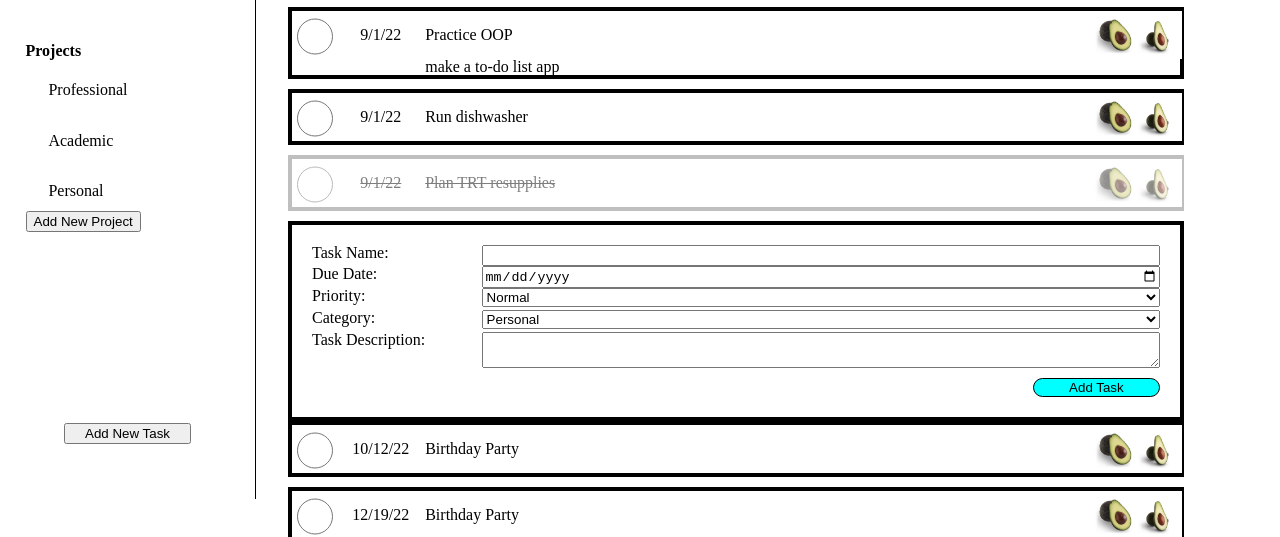
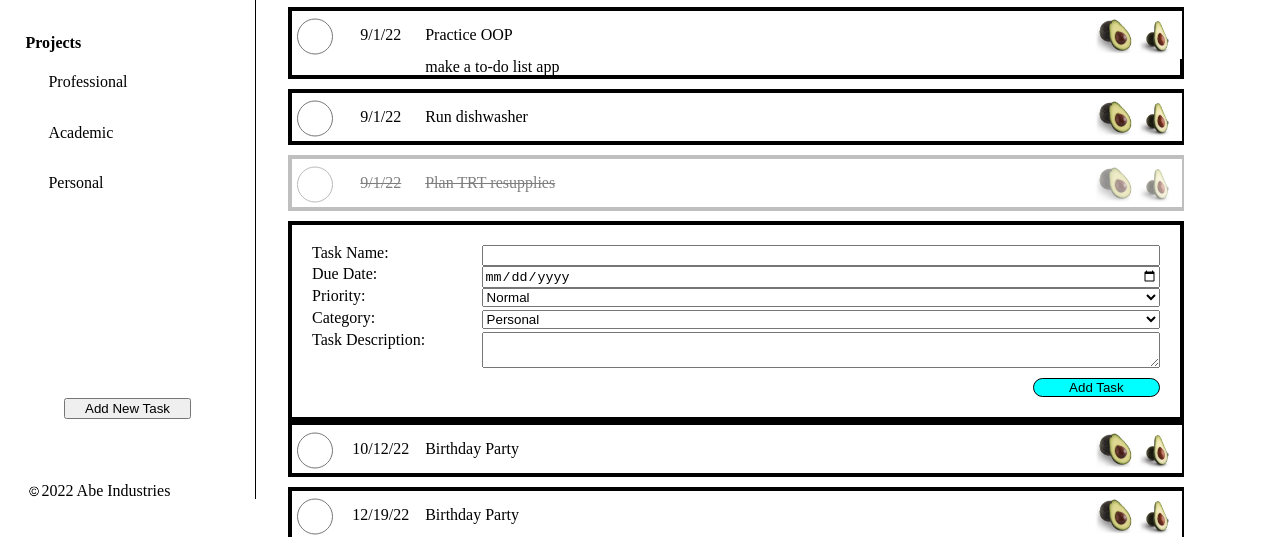
Before and after one commit to thigmotaxis/drudgery-assistant, a website built with webpack: page mockIndex.html in a window 1280 px wide. Shown: the part 301-838 px from the top of the page. Built offline with nearby package versions, Linux system fonts and the light colour scheme.

Commit message:
remove addNewCategory button, add copyright div, and format addNewTask button in gui mockup

```diff
--- a/mockIndex.html
+++ b/mockIndex.html
@@ -24,10 +24,14 @@
         <div class="professional">Professional</div>
         <div class="academic">Academic</div>
         <div class="personal">Personal</div>
-        <button class="addProject">Add New Project</button>
       </div>
 
       <button class="addTask">Add New Task</button>
+
+      <div class="copyright">
+        <img src="src/images/copyright.png" alt="The copyright symbol" class="footerImage">
+        <div>2022 Abe Industries</div>
+      </div>
     </div>
 
     <div class="toDos">
--- a/mockStyle.css
+++ b/mockStyle.css
@@ -107,10 +107,20 @@ table {
 }
 
 .addTask {
-  margin-top: 50%;
-  margin-left: 25%;
-  margin-bottom: 10%;
+  margin-top: 10%;
+  margin-left: 10%;
+  margin-bottom: 40%;
   width: 50%;
+}
+
+.copyright {
+	padding-left: 10%;
+	padding-top: 15%;
+	display: flex;
+}
+
+.footerImage {
+	height: 1rem;
 }
 
 /* END SIDEBAR STYLES */
```
Also changed, not shown: src/images/copyright.png (added).
